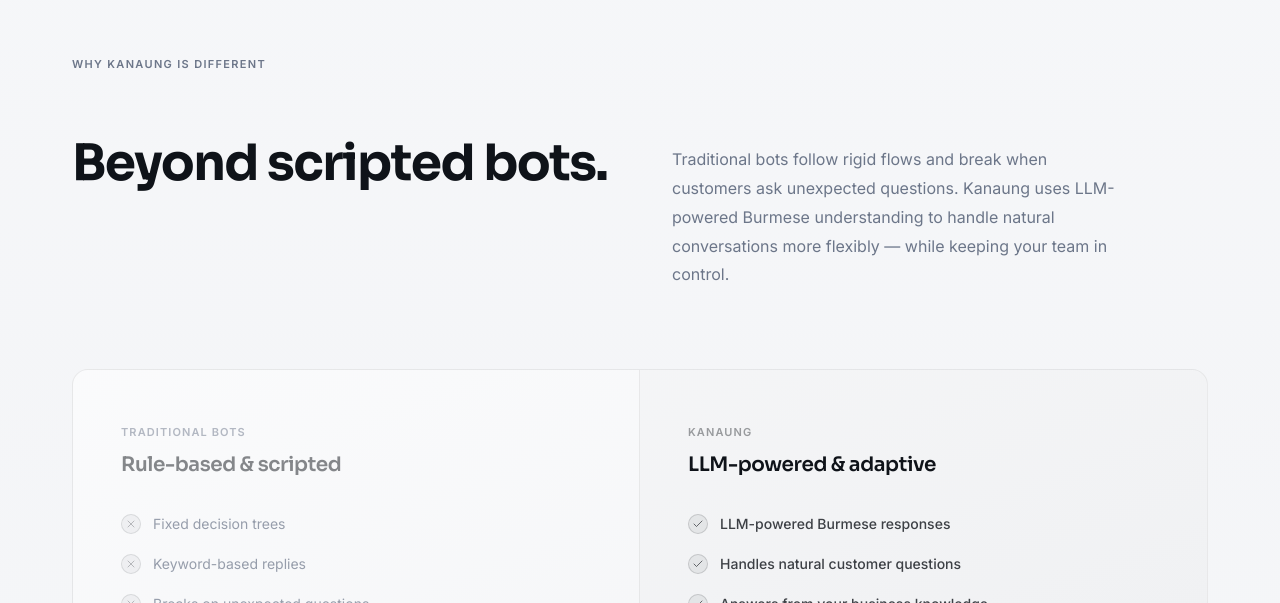
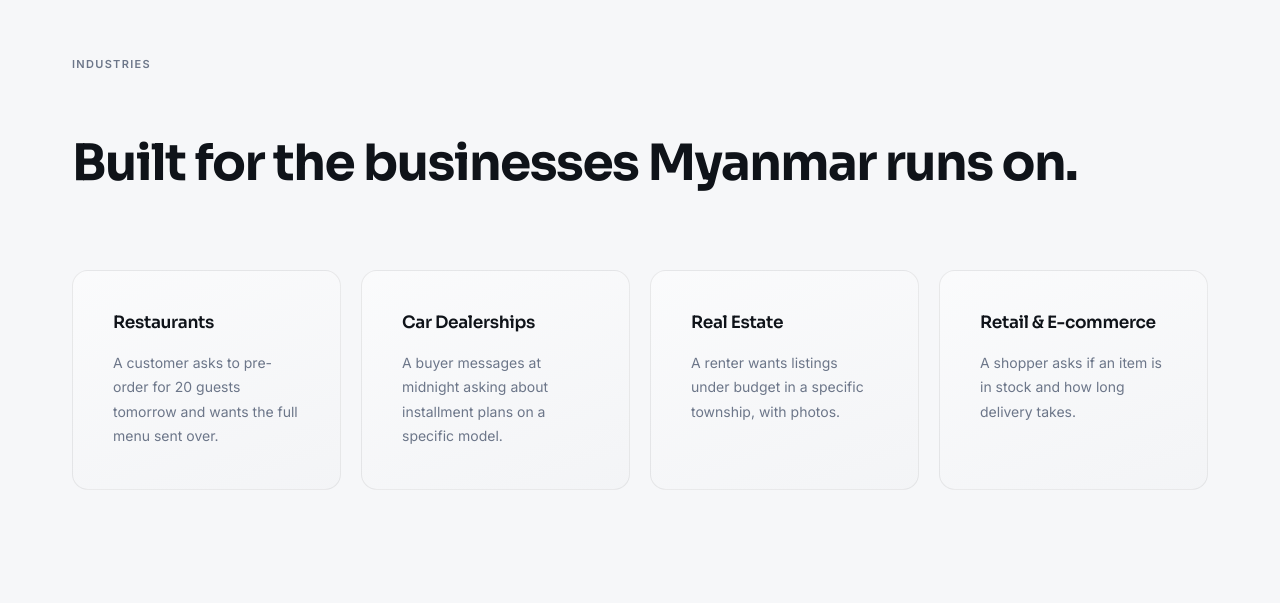
Before and after one commit to kanaungai/kanaung, a React (Vite) app: page / in a window 1280 px wide. Shown: the part 4237-4840 px from the top of the page. Built offline with nearby package versions, Linux system fonts and the light colour scheme; no server answers.

Commit message:
File changes

```diff
--- /dev/null
+++ b/src/components/landing/Industries.jsx
@@ -0,0 +1,82 @@
+import React from "react";
+import { motion } from "framer-motion";
+
+const CARDS = [
+  {
+    industry: "Restaurants",
+    scenario: "A customer asks to pre-order for 20 guests tomorrow and wants the full menu sent over.",
+  },
+  {
+    industry: "Car Dealerships",
+    scenario: "A buyer messages at midnight asking about installment plans on a specific model.",
+  },
+  {
+    industry: "Real Estate",
+    scenario: "A renter wants listings under budget in a specific township, with photos.",
+  },
+  {
+    industry: "Retail & E-commerce",
+    scenario: "A shopper asks if an item is in stock and how long delivery takes.",
+  },
+];
+
+export default function Industries() {
+  return (
+    <section className="py-24 md:py-32">
+      <div className="max-w-[1200px] mx-auto px-8">
+
+        {/* ── Header ── */}
+        <motion.div
+          initial={{ opacity: 0, y: 24 }}
+          whileInView={{ opacity: 1, y: 0 }}
+          viewport={{ once: true, margin: "-80px" }}
+          transition={{ duration: 0.7, ease: [0.16, 1, 0.3, 1] }}
+          className="mb-16 md:mb-20"
+        >
+          <p className="text-[11px] font-semibold tracking-[0.12em] uppercase text-muted-foreground mb-6">
+            Industries
+          </p>
+          <div className="w-full h-px bg-foreground/8 mb-10" />
+          <h2 className="font-sora text-[36px] md:text-[44px] xl:text-[50px] font-bold tracking-[-0.03em] leading-[1.06] text-foreground">
+            Built for the businesses Myanmar runs on.
+          </h2>
+        </motion.div>
+
+        {/* ── Cards ── */}
+        <div className="grid grid-cols-1 sm:grid-cols-2 lg:grid-cols-4 gap-4 md:gap-5">
+          {CARDS.map((card, i) => (
+            <motion.div
+              key={card.industry}
+              initial={{ opacity: 0, y: 16 }}
+              whileInView={{ opacity: 1, y: 0 }}
+              viewport={{ once: true, margin: "-40px" }}
+              transition={{ duration: 0.55, delay: 0.1 + i * 0.08, ease: [0.16, 1, 0.3, 1] }}
+              className="relative flex flex-col p-8 md:p-10 rounded-2xl border border-foreground/[0.07] overflow-hidden"
+              style={{
+                background: "linear-gradient(160deg, hsl(220 22% 98.5%) 0%, hsl(220 16% 96%) 100%)",
+              }}
+            >
+              <div className="absolute top-0 left-0 right-0 h-px bg-gradient-to-r from-transparent via-foreground/8 to-transparent pointer-events-none" />
+              <h3 className="font-sora text-[17px] font-semibold tracking-[-0.02em] text-foreground leading-snug mb-4">
+                {card.industry}
+              </h3>
+              <p className="text-[14px] text-muted-foreground leading-[1.75] font-inter">
+                {card.scenario}
+              </p>
+            </motion.div>
+          ))}
+        </div>
+
+        {/* Bottom rule */}
+        <motion.div
+          initial={{ opacity: 0 }}
+          whileInView={{ opacity: 1 }}
+          viewport={{ once: true }}
+          transition={{ duration: 0.8, delay: 0.4 }}
+          className="w-full h-px bg-foreground/8 mt-16 md:mt-20"
+        />
+
+      </div>
+    </section>
+  );
+}
--- a/src/pages/Landing.jsx
+++ b/src/pages/Landing.jsx
@@ -7,6 +7,7 @@ import ProblemSection from "../components/landing/ProblemSection";
 import HowItWorks from "../components/landing/HowItWorks";
 import WhyDifferent from "../components/landing/WhyDifferent";
 import ControlLayer from "../components/landing/ControlLayer";
+import Industries from "../components/landing/Industries";
 import UseCases from "../components/landing/UseCases";
 import TrustSection from "../components/landing/TrustSection";
 import FinalCTA from "../components/landing/FinalCTA";
@@ -20,6 +21,7 @@ export default function Landing() {
       <ControlLayer />
       <CostSection />
       <HowItWorks />
+      <Industries />
       <WhyDifferent />
       <ChatDemo />
       <ProblemSection />
```
